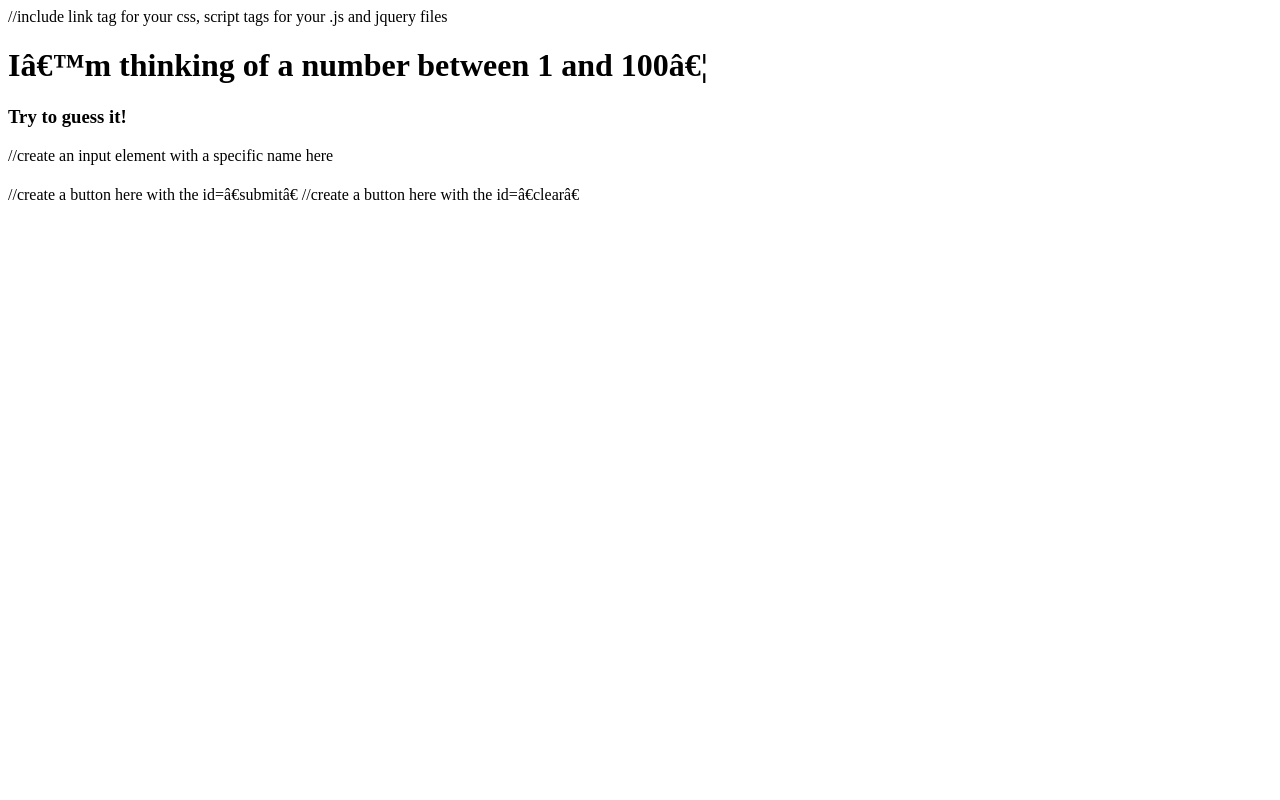
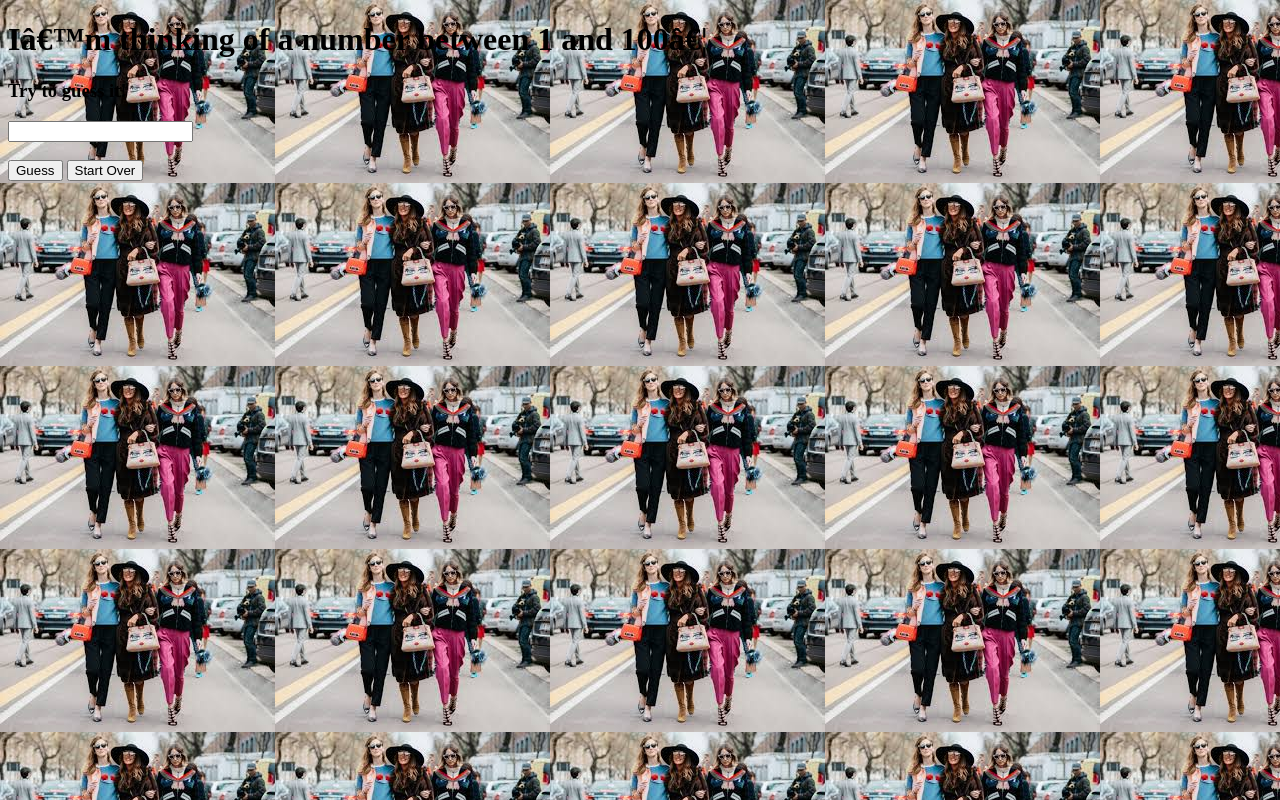
Before and after one commit to Dia1221/Dia1221.github.io, a plain HTML site: page guess-my-number/index.html in a window 1280 px wide. Drawn offline with nearby package versions, Linux system fonts and the light colour scheme; files that its build step writes are made by us from their sources.

Commit message:
Update index.html

```diff
--- a/guess-my-number/index.html
+++ b/guess-my-number/index.html
@@ -4,16 +4,18 @@
 		<title>Guess My Number!</title>
 		<meta charset=”UTF-8”>
 		<meta name=”content” keywords=””>
-		//include link tag for your css, script tags for your .js and jquery files
+		<link rel="stylesheet" type="text/css" href="stylesheet.css">
+    		<script src="https://ajax.googleapis.com/ajax/libs/jquery/3.2.1/jquery.min.js"></script>
+    		<script src="application.js"></script>
 	</head>
 	<body>
 		<h1>I’m thinking of a number between 1 and 100…</h1>
 		<h3>Try to guess it!</h3>
 		<form>
-			//create an input element with a specific name here
+		<input id="guess">
 		</form><br>
-		//create a button here with the id=”submit”
-		//create a button here with the id=”clear”
+		<button id="submit">Guess</button>
+		<button id="clear">Start Over</button>
 		<div id=”response”></div>
 	</body>
 </html>
```
